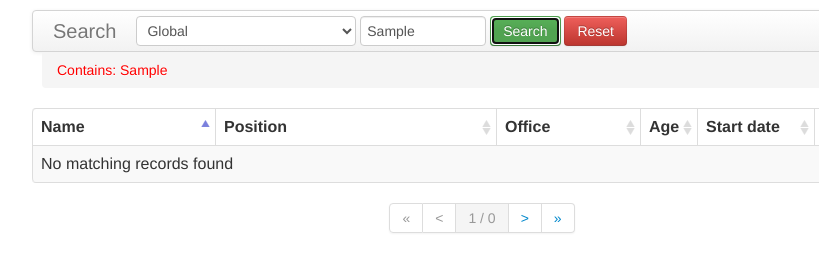
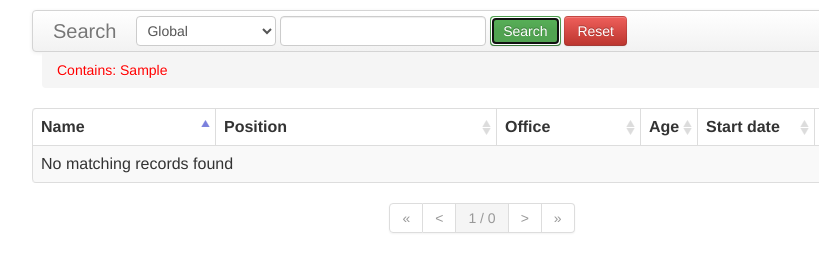
Before and after one commit to patrickeaton/dataTables, a plain HTML site: page index.html in a window 1280 px wide. Both pictures are taken after typing "Sample" into the empty fields and a click on the button "Search". Shown: the full height of the page, 158-977 px from the left. Drawn offline with Linux system fonts and the light colour scheme.

Commit message:
Bug Squashing

```diff
--- a/index.html
+++ b/index.html
@@ -29,7 +29,8 @@
 					if(page.page == 0){
 						$("#pagination_first").addClass("disabled");
 						$("#pagination_prev").addClass("disabled");
-					}else if(page.page == page.pages-1){
+					}
+					if(page.page + 1 >= page.pages){
 						$("#pagination_next").addClass("disabled");
 						$("#pagination_last").addClass("disabled");
 					}
@@ -40,9 +41,12 @@
 			}
 
 			function addFilter(column,search_term){
+				if(search_term != ""){
+					filters.push({"column":column,"search_term":search_term});
+					$("#search_term").val("");
+					applyFilters();
+				}
 
-				filters.push({"column":column,"search_term":search_term});
-				applyFilters();
 			}
 
 			function removeFilter(filter_id){
@@ -55,8 +59,6 @@
 				filters = [];
 				applyFilters();
 			}
-
-
 
 			function updateBreadcrumbs(){
 					$("#filters").html("");
@@ -92,7 +94,7 @@
 
 				$('#example').DataTable().search("");
 				var i = 0;
-				$('#example').DataTable().columns().each(function(){
+				$('#example').DataTable().columns().every(function(){
 					$('#example').DataTable().column(i).search("");
 					i++
 				});
@@ -131,7 +133,7 @@
 			 <div class="navbar-inner">
 			<b class="brand" href="javascript:void(0);">Search</b>
   				<form class="navbar-form pull-left">
-  					<select id="search_column">
+  					<select id="search_column" class="span2">
   						<option value="global">Global</option>
   						<option value="0">Name</option>
   						<option value="1">Position</option>
@@ -140,7 +142,7 @@
   						<option value="4">Start Date</option>
   						<option value="5">Salary</option>
   					</select>
-  				<input type="text" class="span2" style="height: 30px;" id="search_term">
+  				<input type="text" class="span3" style="height: 30px;" id="search_term">
   				<button class="btn btn-success" onclick="addFilter($('#search_column').val(),$('#search_term').val()); return false;" >Search</button>
   				<button class="btn btn-danger"  onclick="resetFilters();return false;" >Reset</button>
 			</form>
```
